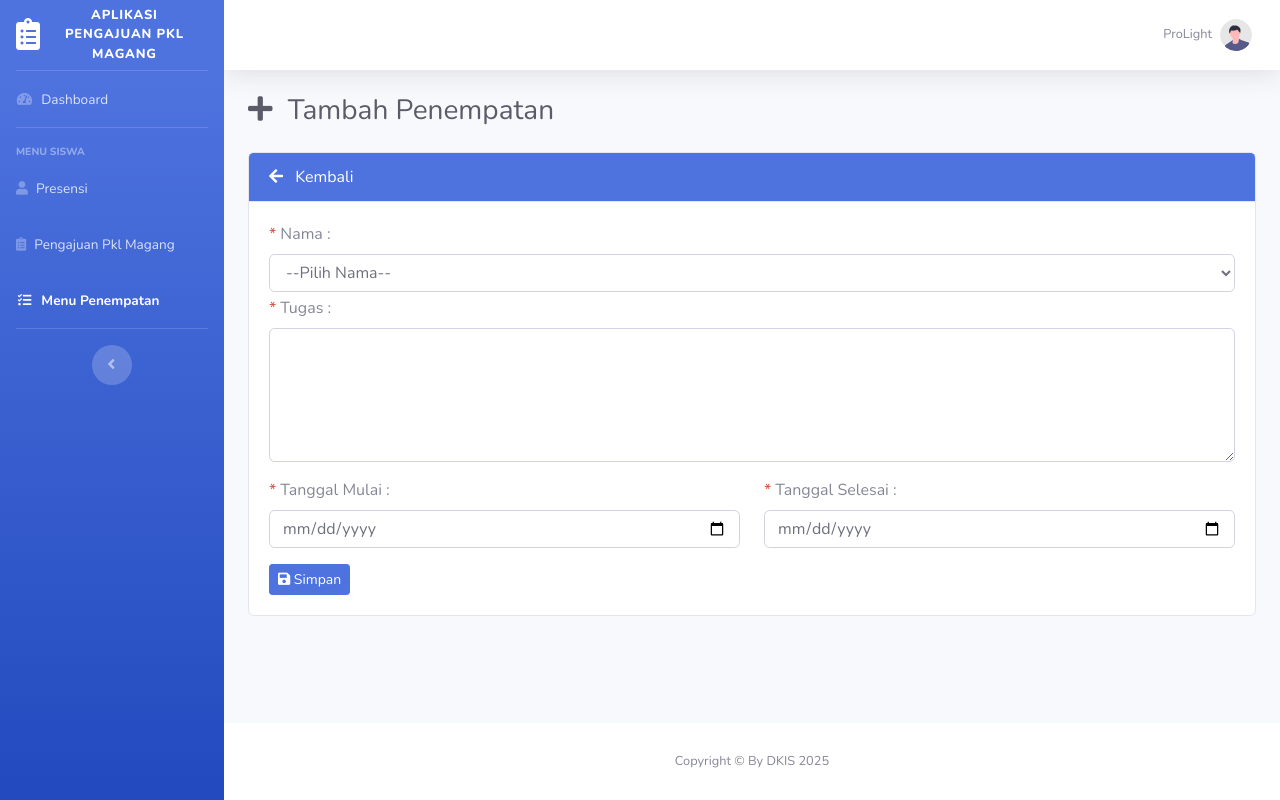
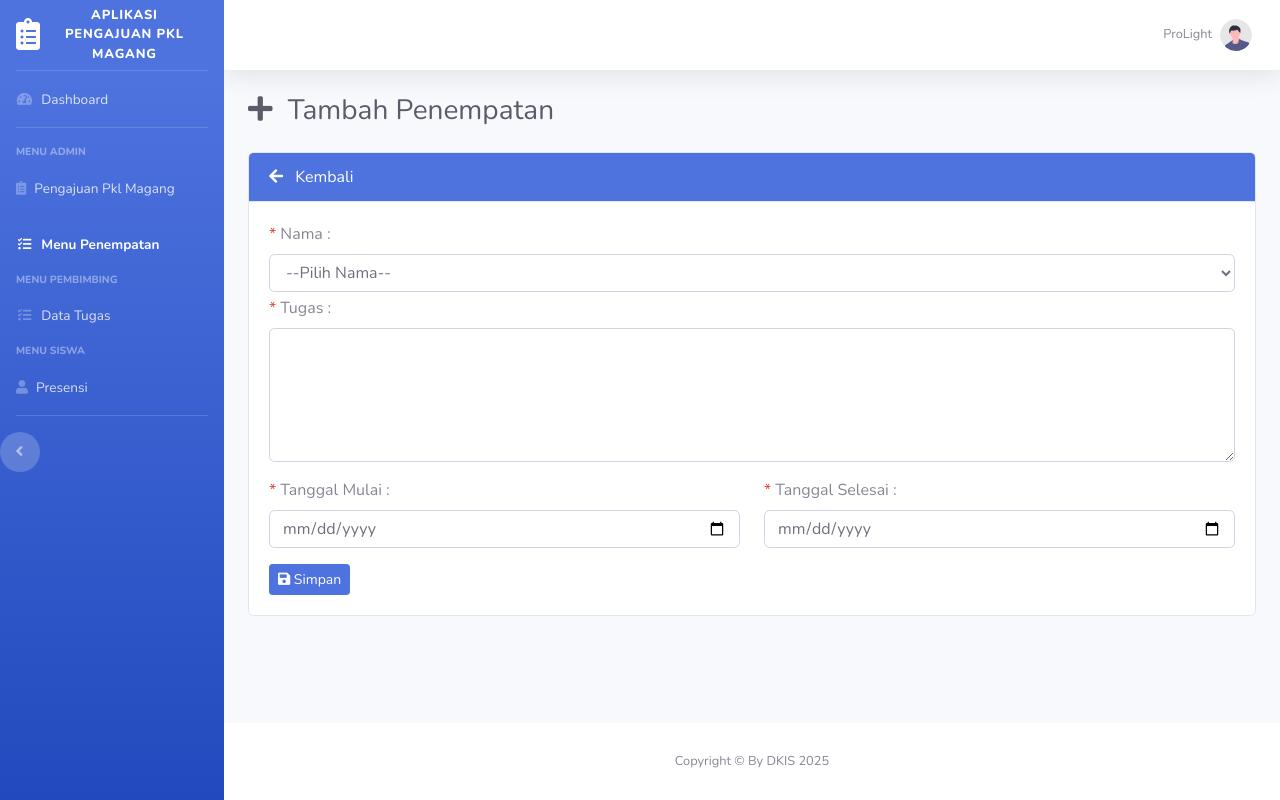
Before and after one commit to drian-syah/project-pkl, a Laravel app: page /penempatan/create in a window 1280 px wide. Run offline with Laravel 12, Linux system fonts and the light colour scheme; a user stored in the database is signed in; data comes from the database, SQL or seed files in the repository; tables that the repository leaves empty hold one stand-in row (values such as "Sample post"); style sheets or scripts are compiled from the project's sources.

Commit message:
Menambahkan fungsi isAdmin isPembimbing dan isSiswa

```diff
--- a/app/Http/Controllers/PengajuanController.php
+++ b/app/Http/Controllers/PengajuanController.php
@@ -16,15 +16,9 @@ class PengajuanController extends Controller
     public function index()
     {
         $data = array(
-<<<<<<< HEAD:app/Http/Controllers/UserController.php
-            'title' => 'Data User',
-            'menuAdminPresensi' => 'active',
-            'user' => SiswaProfil::orderBy('role', 'asc')->get(),
-=======
             'title' => 'Data Pengajuan',
             'menuAdminPengajuan' => 'active',
             'pengajuan' => PengajuanPklmagang::orderBy('id', 'asc')->get(),
->>>>>>> 5a9c8ddb0d22b419765c924d0c897a0395579294:app/Http/Controllers/PengajuanController.php
         );
         return view('admin/pengajuan/index', $data);
     }
--- a/app/Models/User.php
+++ b/app/Models/User.php
@@ -24,7 +24,7 @@ class User extends Authenticatable
         return $this->hasOne(Tugas::class);
     }
 
-    // 🔽 Tambahkan di sini
+    // Tambahkan di sini
     public function isSiswa()
     {
         return $this->role === 'siswa';
--- a/app/Providers/AppServiceProvider.php
+++ b/app/Providers/AppServiceProvider.php
@@ -2,6 +2,8 @@
 
 namespace App\Providers;
 
+use App\Models\User;
+use Illuminate\Support\Facades\Gate;
 use Illuminate\Support\ServiceProvider;
 
 class AppServiceProvider extends ServiceProvider
@@ -19,6 +21,19 @@ class AppServiceProvider extends ServiceProvider
      */
     public function boot(): void
     {
-        //
+         // === Gate untuk Admin ===
+         Gate::define('isAdmin', function (User $user) {
+            return $user->role === 'Admin';
+        });
+
+        // === Gate untuk Pembimbing ===
+        Gate::define('isPembimbing', function (User $user) {
+            return $user->role === 'Pembimbing';
+        });
+
+        // === Gate untuk Siswa ===
+        Gate::define('isSiswa', function (User $user) {
+            return $user->role === 'Siswa';
+        });
     }
 }
--- a/resources/views/component/sidebar.blade.php
+++ b/resources/views/component/sidebar.blade.php
@@ -21,18 +21,14 @@
             <!-- Divider -->
             <hr class="sidebar-divider">
 
-            @if (auth()->user()->role == 'Admin')
+            @can('isAdmin')
                 <!-- Heading -->
-            <div class="sidebar-heading">
-                MENU SISWA
-            </div>
+                <div class="sidebar-heading">
+                    MENU Admin
+                </div>
 
             <!-- Nav Item - Charts -->
 
-            <li class="nav-item {{ $menuSiswaPresensi ?? '' }}">
-                <a class="nav-link" href="">
-                    <i class="fas fa-user"></i>
-                    <span>Presensi</span></a>
 
             <li class="nav-item {{ $menuAdminPengajuan ?? '' }}">
                 <a class="nav-link" href="{{ route('pengajuan') }}">
@@ -47,11 +43,13 @@
                         <span>Menu Penempatan</span></a>
 
                     </li>
-                    @else
+            @endcan
+            @can('isPembimbing')
                      <!-- Heading -->
             <div class="sidebar-heading">
                 MENU PEMBIMBING
             </div>
+
 
             <!-- Nav Item - Tables -->
             <li class="nav-item {{ $menuPembimbingTugas ?? '' }}">
@@ -60,7 +58,22 @@
                     <span>Data Tugas</span></a>
             </li>
 
-            @endif
+            @endcan
+
+            @can('isSiswa')
+            <div class="sidebar-heading">
+                MENU SISWA
+            </div>
+
+            <li class="nav-item {{ $menuSiswaPresensi ?? '' }}">
+                <a class="nav-link" href="">
+                    <i class="fas fa-user"></i>
+                    <span>Presensi</span></a>
+            @endcan
+
+
+
+
 
 
 
--- /dev/null
+++ b/resources/views/siswa/presensi/index.blade.php
@@ -0,0 +1 @@
+@include('component/app')
```
Also changed, not shown: resources/views/admin/penempatan/index.blade.php (line endings or trailing spaces).
